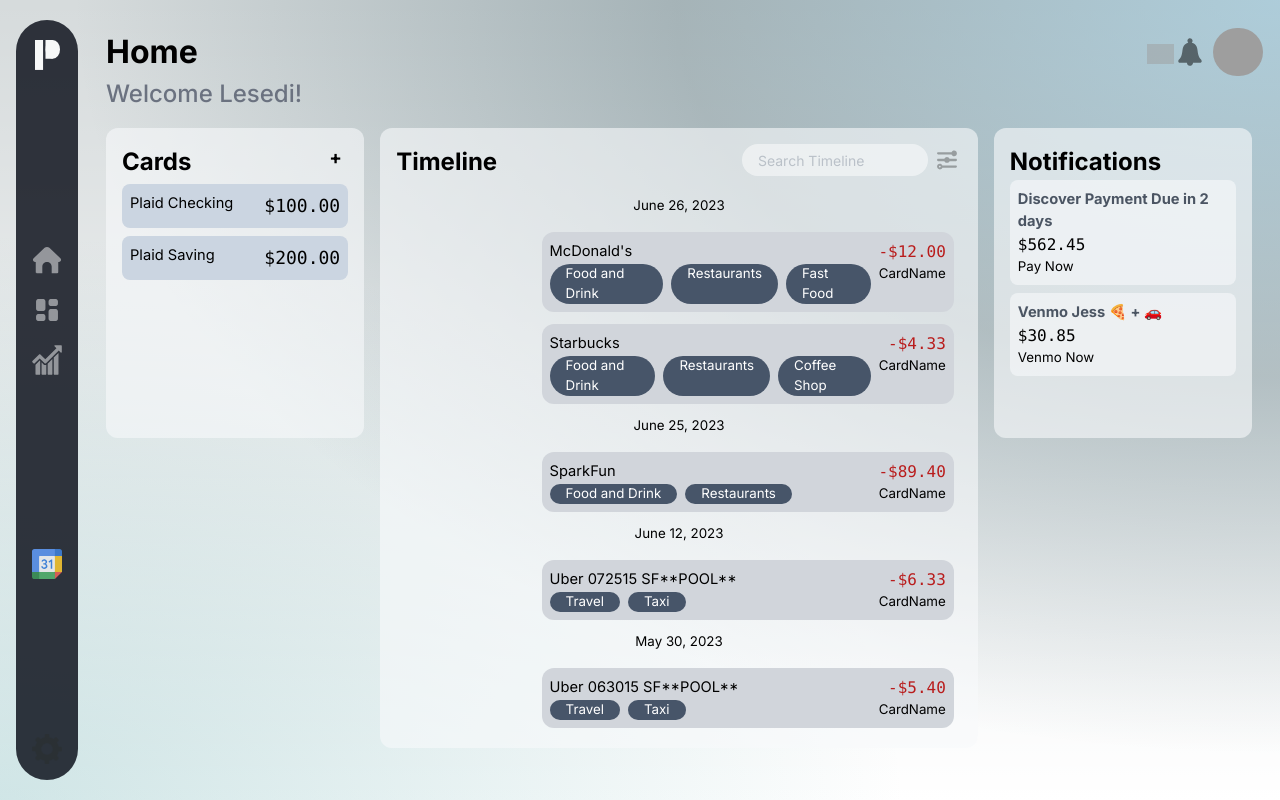
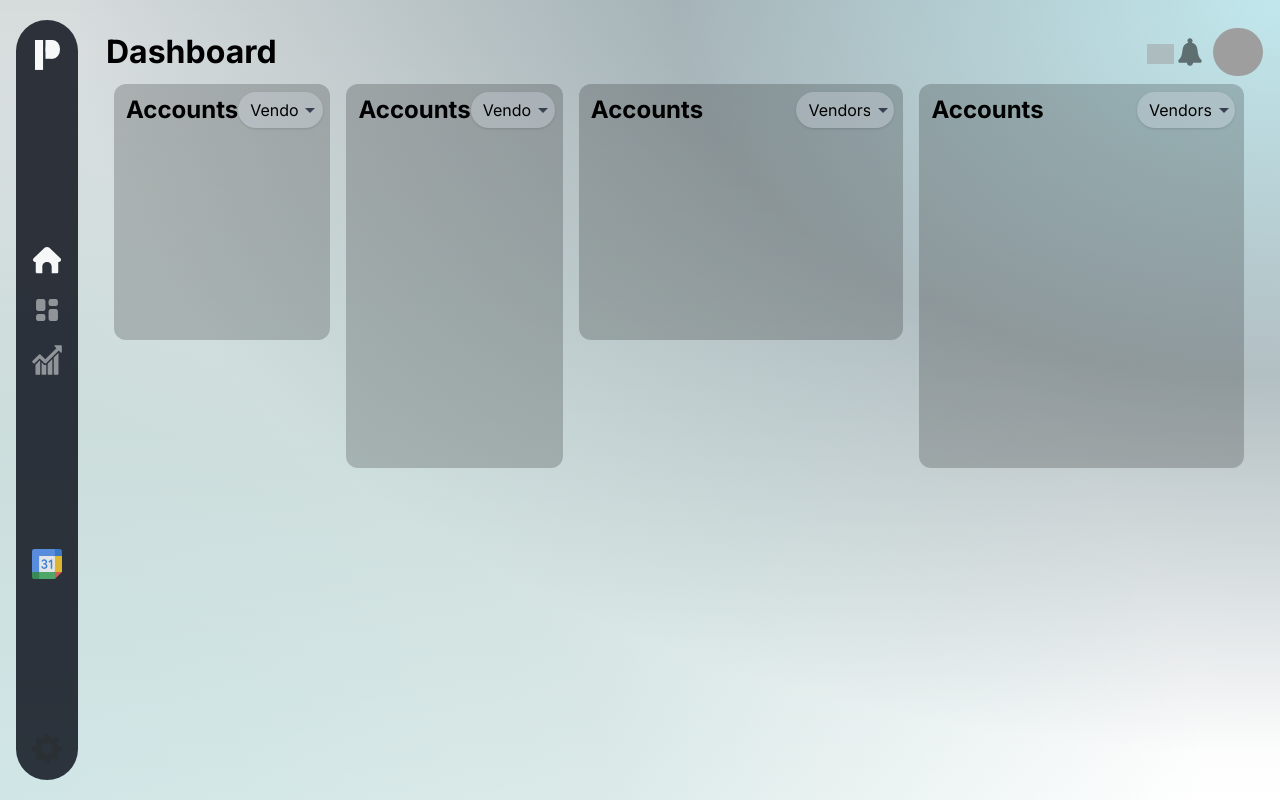
Before and after one commit to lesedi-k/crm, a Next.js app: page / in a window 1280 px wide. Built offline with nearby package versions, Linux system fonts and the light colour scheme; grey boxes are pictures that could not be loaded.

Commit message:
card template and sizes

```diff
--- a/src/app/Dashboard/page.tsx
+++ b/src/app/Dashboard/page.tsx
@@ -1,9 +1,24 @@
+
+import Accounts from "../components/accounts";
+import { Card } from "../components/card";
+
 export default function DashBoard(){
+
+    function addCard(){}
+
+    function removeCard(){}
 
     return(
         <div className="h-full">
             <h1>Dashboard</h1>
+            <div className="flex flex-row">
+                <Card name={"Accounts"} size={0} dataSource={"Vendors"} dataOptions={[]} Content={null}/>
+                <Card name={"Accounts"} size={1} dataSource={"Vendors"} dataOptions={[]} Content={null}/>
+                <Card name={"Accounts"} size={2} dataSource={"Vendors"} dataOptions={[]} Content={null}/>
+                <Card name={"Accounts"} size={3} dataSource={"Vendors"} dataOptions={[]}  Content={null}/>
+            </div>
+
+
         </div>
-
     );
 }
--- a/src/app/Home/page.tsx
+++ b/src/app/Landing/page.tsx
@@ -13,14 +13,16 @@
 
 /* Assets */
 import filter from "../../../public/assets/filter.svg"
-//get card photos
 
-export default function Accounts() {
+/* Compontents */
+import Accounts from "../components/accounts";
+
+export default function Landing() {
     const acc = accounts.accounts
     const ts = transactions.added
     let date = ""
 
-    const name = "Lesedi"
+    const name = "Lesedi";
 
     function handleChange() {
 
@@ -32,33 +34,17 @@
             <h2 className="font-medium mb-4 text-gray-500">Welcome {name}!</h2>
 
             <div className="flex flex-row w-full h-5/6">
-                {/* Card List */}
-                <div className=" flex flex-col h-1/2 w-3/12 rounded-xl p-4 pb-10 max-h-screen whiteCard">
-                    <div className="flex flex-row justify-between">
-                        <h2 className="mb-1">Cards</h2>
-                        <div className="hover:cursor-pointer w-1/12">
-                            <h3>+</h3>
-                        </div>
-                    </div>
-
-                    {acc.map((a, index)=> (
-                        <div key={a + "" + index} className="flex flex-row justify-between p-2 mb-2
-                                rounded-lg bg-slate-300
-                                hover:bg-slate-200 hover:rounded-lg hover:cursor-pointer
-                        ">
-                            {/* TODO: Insert card icon */}
-                            <h4>{a.name}</h4>
-                            <code className="text-lg">${a.balances.available.toFixed(2)}</code>
-                        </div>
-                    ))}
+                <div className="w-3/12">
+                    <Accounts title={"Vendors"} acc={acc}/>
+                    <Accounts title={"Accounts"} acc={acc}/>
                 </div>
 
-                {/* Timeline  */}
-                <div className="flex flex-col w-7/12 rounded-xl mx-4 bg-slate-50 p-4 whiteCard">
+
+                {/* Activity  */}
+                <div className="flex flex-col w-7/12 rounded-xl mx-4 bg-slate-50 p-4 card">
                     {/* Timeline header */}
                     <div className="flex flex-row justify-between">
-                        <h2 className="mb-4">Timeline</h2>
-
+                        <h2 className="mb-4">Activity</h2>
                         <div className="flex flex-row w-full justify-end align-center">
                             <input
                                 type="text"
@@ -81,7 +67,7 @@
                     </div>
 
 
-                    {/* TODO: Past and upcomgin transactions */}
+                    {/* TODO: Past and upcoming transactions */}
                     <div className="flex flex-col h-full overflow-y-auto overflow-hidden px-2">
                     {ts.map((t, index)=> {
                         let changed = false;
@@ -100,7 +86,7 @@
                                     <div className="flex flex-col justify-between p-2 w-9/12
                                                     rounded-xl bg-gray-300 mb-3
                                                     hover:cursor-pointer
-                                                    "
+                                                     "
                                     >
                                         <div className="flex flex-row justify-between">
                                             <h4>{t.name}</h4>
@@ -127,7 +113,7 @@
                 </div>
 
                 {/* Alerts and Actions */}
-                <div className="flex flex-col h-1/2 w-3/12 rounded-xl bg-slate-50 p-4 overflow-y-auto whiteCard">
+                <div className="flex flex-col h-1/2 w-3/12 rounded-xl bg-slate-50 p-4 overflow-y-auto card">
                     <h2>Notifications</h2>
                     <div
                         className="bg-slate-50/60 w-full h-auto rounded-lg p-2 mb-2
--- /dev/null
+++ b/src/app/components/accounts/index.tsx
@@ -0,0 +1,23 @@
+export default  function Accounts({title, acc}) {
+    return (
+        <div className=" flex flex-col h-1/2 w-full rounded-xl mb-4 p-4 pb-10 max-h-screen whiteCard">
+            <div className="flex flex-row justify-between">
+                <h2 className="mb-1">{title}</h2>
+                <div className="hover:cursor-pointer w-1/12">
+                    <h3>+</h3>
+                </div>
+            </div>
+
+            {acc.map((a, index)=> (
+                <div key={a + "" + index} className="flex flex-row justify-between p-2 mb-2
+                        rounded-lg bg-slate-200/30
+                        hover:bg-slate-200/50 hover:rounded-lg hover:cursor-pointer
+                ">
+                    {/* TODO: Insert card icon */}
+                    <h4>{a.name}</h4>
+                    <code className="text-lg">${a.balances.available.toFixed(2)}</code>
+                </div>
+            ))}
+        </div>
+    );
+}
--- /dev/null
+++ b/src/app/components/card/index.tsx
@@ -0,0 +1,30 @@
+import { CardComponent } from "./type";
+
+export const Card: CardComponent = ({name, size, dataSource, dataOptions, Content}) => {
+    return (
+        <div className={`card m-2 rounded-xl
+            ${ size === 0 ? `w-64 h-64` :
+                size === 1 ? `w-64 h-96` :
+                size === 2 ? `w-96 h-64` :
+                `w-96 h-96`} `}
+        >
+            {/* Card header */}
+            <div className="flex flex-row justify-between">
+                <h2 className="mt-2 ml-3">{name}</h2>
+                <div className="inline-block relative">
+                    <select className="mr-2 mt-2 block appearance-none w-11/12 bg-slate-200/30 border-none px-3 py-2 pr-6 rounded-full shadow leading-tight focus:outline-none focus:shadow-outline">
+                        <option className="p">{dataSource}</option>
+                        {dataOptions.map((ds)=> (
+                            <option>{ds}</option>
+                        ))}
+                    </select>
+                    <div className="pointer-events-none absolute inset-y-0 right-0 flex items-center px-3 mt-1 text-gray-700">
+                        <svg className="fill-current h-5 w-5" xmlns="http://www.w3.org/2000/svg" viewBox="0 0 20 20"><path d="M7 10l5 5 5-5H7z"/></svg>
+                    </div>
+                </div>
+            </div>
+
+            {/* <Content/> */}
+        </div>
+    )
+}
--- /dev/null
+++ b/src/app/components/card/type.ts
@@ -0,0 +1,11 @@
+import { FunctionComponent } from "react";
+
+type CardProps = {
+    name: string,
+    size: number,
+    dataSource: string,
+    dataOptions: string[],
+    Content: React.ComponentType | null;
+}
+
+export type CardComponent = FunctionComponent<CardProps>
--- a/src/app/components/headerBar/index.tsx
+++ b/src/app/components/headerBar/index.tsx
@@ -7,7 +7,6 @@
 import notifications from "../../../../public/assets/notification.svg"
 import profile from "../../../../public/assets/profile.svg"
 import searchIcon from "../../../../public/assets/search.svg"
-import { calculateSizeAdjustValues } from 'next/dist/server/font-utils';
 
  export default function HeaderBar() {
 
--- a/src/app/components/pie/index.tsx
+++ b/src/app/components/pie/index.tsx
@@ -1,6 +1,6 @@
 import { PieComponent } from "./types"
 
-export const Bubble: PieComponent = () => {
+export const Pie: PieComponent = () => {
 
     return (
         <></>
--- a/src/app/components/sideBar/index.tsx
+++ b/src/app/components/sideBar/index.tsx
@@ -14,8 +14,7 @@
 import partitions from "../../../../public/assets/partitions.svg"
 import gCal from "../../../../public/assets/gcal.svg"
 
-export default function SideBar() {
-
+export default function SideBar({selected}) {
     const pageIcons = [
         {
             title: "Home",
@@ -39,7 +38,7 @@
             name: "GCal",
             icon: gCal
         }
-        ]
+    ]
 
 
     return (
@@ -74,6 +73,7 @@
                                 width={30}
                                 height={30}
                                 priority
+                                style={{ opacity: selected === index ? 1 : 0.5}}
                             />
                             {/* <p className="text-xs text-white overflow-hidden overflow-clip ">{i.title}</p> */}
                         </div>
--- a/src/app/globals.css
+++ b/src/app/globals.css
@@ -15,15 +15,18 @@
     --background-end-rgb: 15, 24, 33;
   }
 } */
-.whiteCard {
-  background-color: rgba(248, 250, 252, 0.6);
+
+.card {
+  background-color: rgba(0, 0, 0, 0.2);
+  /* background-color: rgba(248, 250, 252, 0.6);  */
 }
 
-/* @media (prefers-color-scheme: dark) {
+
+@media (prefers-color-scheme: dark) {
   .whiteCard {
     background-color: rgba(0, 0, 0, 0.2);
   }
-} */
+}
 
 body {
   color: rgb(var(--foreground-rgb));
@@ -71,6 +74,6 @@
 
 
 .gradient {
-  background-image: radial-gradient(ellipse at 100% 0%, rgba(147, 195, 216, 0.6), rgba(53, 88, 99, 0.3), transparent, transparent),
-  radial-gradient(ellipse at 0% 100%, rgba(100, 171, 174, 0.3),  transparent, transparent);
+  background-image: radial-gradient(ellipse at 100% 0%, rgba(179, 240, 248, 0.6), rgba(53, 88, 99, 0.3), transparent, transparent),
+  radial-gradient(ellipse at 0% 100%, rgba(100, 171, 174, 0.3),  rgba(75, 152, 144, 0.2), transparent, transparent);
 }
--- a/src/app/layout.tsx
+++ b/src/app/layout.tsx
@@ -5,7 +5,7 @@
 const inter = Inter({ subsets: ["latin"] });
 
 export const metadata: Metadata = {
-  title: "Parition",
+  title: "Stas",
   description: "Built by Lesedi",
 };
 
--- a/src/app/page.tsx
+++ b/src/app/page.tsx
@@ -1,23 +1,29 @@
+'use client'
+import React, { useState } from 'react';
+
 /* components */
 import SideBar from "./components/sideBar";
 import HeaderBar from "./components/headerBar";
 
 /* Pages */
-import Accounts from "./Home/page";
+import Landing from "./Landing/page";
 import DashBoard from "./Dashboard/page";
 
 
 export default function Home() {
+  const [selected, setSelected] = useState<number>(0)
 
   return (
     <main className="flex h-full flex-col gradient">
 
         <div className="flex h-full flex-row">
-          <SideBar/>
+          <SideBar selected={0}/>
           <div className="flex-auto w-11/12 h-full flex-col p-7">
             <HeaderBar/>
-            <Accounts/>
-            {/* <DashBoard/> */}
+
+            {/* Pages */}
+            {/* <Landing/> */}
+            <DashBoard/>
           </div>
         </div>
 
```
Also changed, not shown: 1 other file (tests, documents, lock files or other folders).
